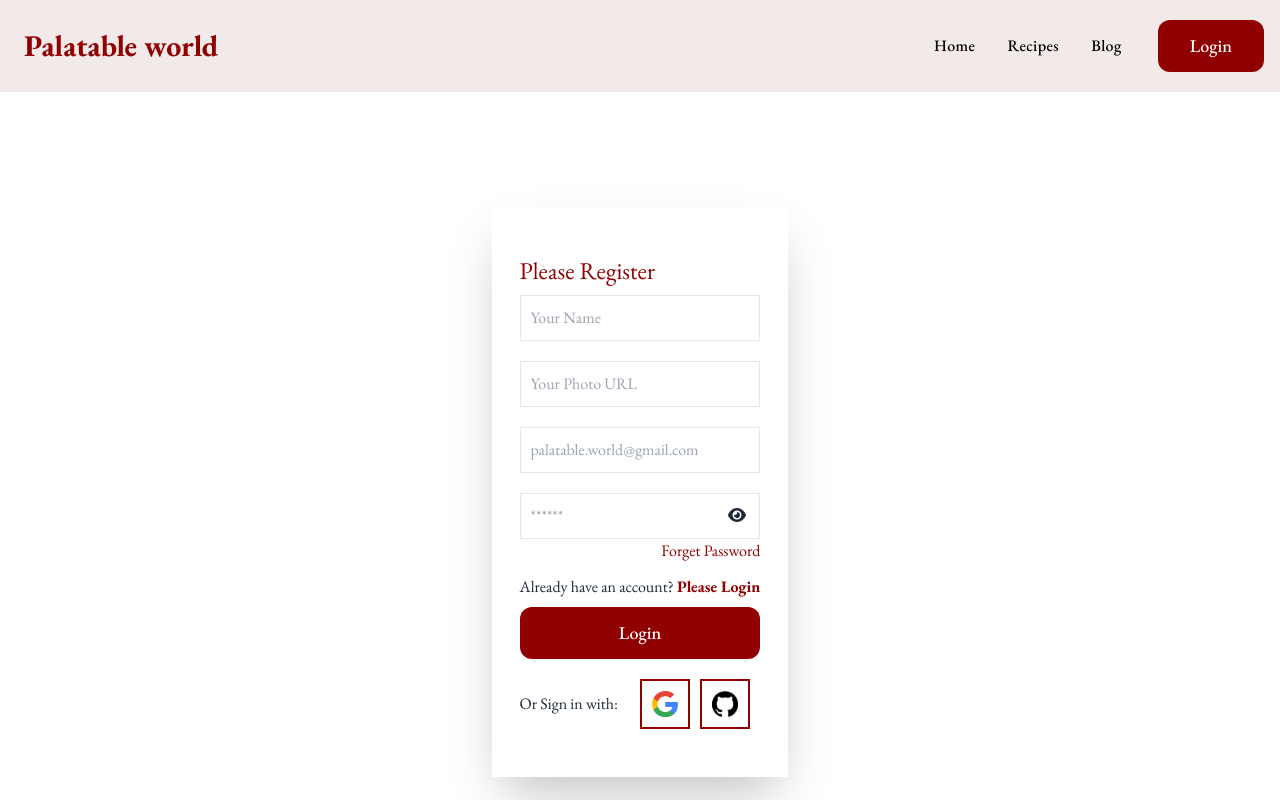
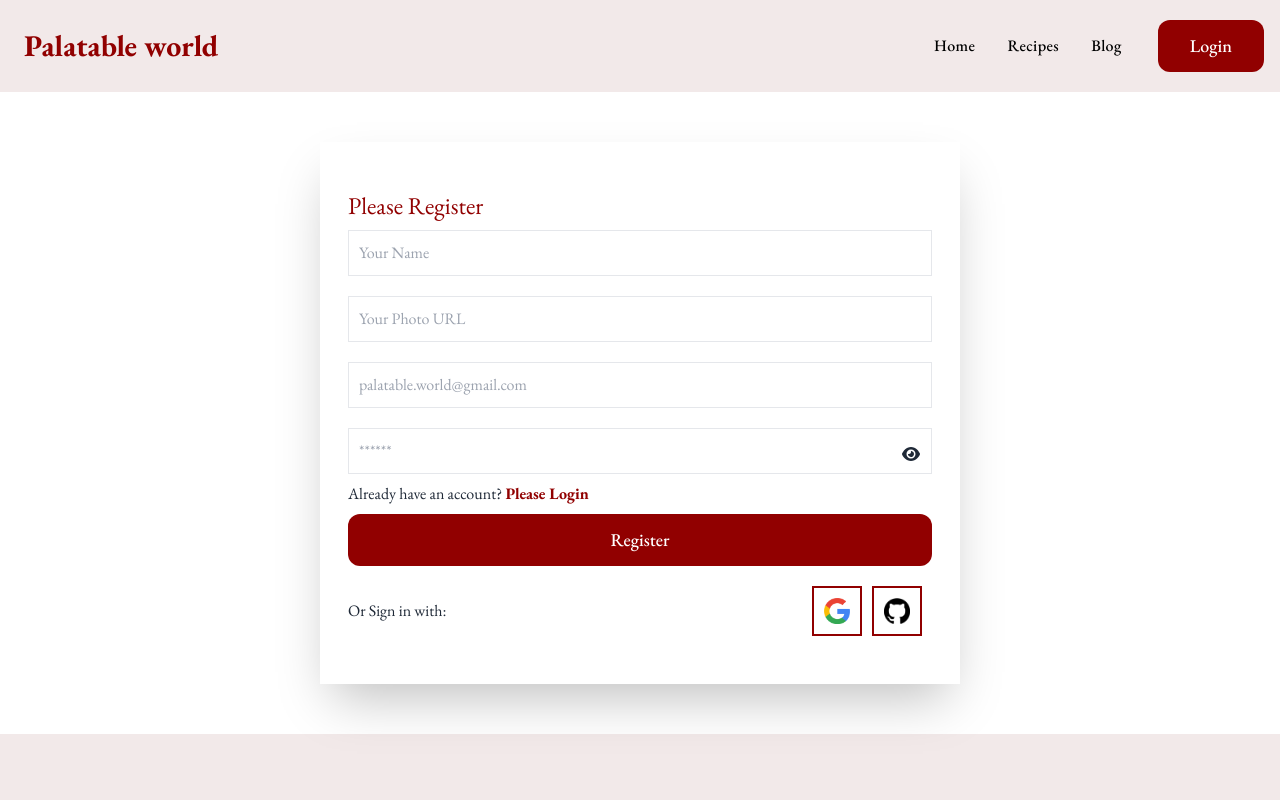
Before and after one commit to ashiqur-r-biplop/Palatable-world-client-site, a React (Vite) app: page /register in a window 1280 px wide. Shown: the top 800 px of the page. Built offline with nearby package versions, Linux system fonts and the light colour scheme.

Commit message:
added to register functionality

```diff
--- a/package.json
+++ b/package.json
@@ -13,9 +13,11 @@
     "@fortawesome/fontawesome-svg-core": "^6.4.0",
     "@fortawesome/free-solid-svg-icons": "^6.4.0",
     "@fortawesome/react-fontawesome": "^0.2.0",
+    "@heroicons/react": "^2.0.17",
     "@react-icons/all-files": "^4.1.0",
     "awesome-react-components": "^0.0.4",
     "daisyui": "^2.51.6",
+    "firebase": "^9.21.0",
     "localforage": "^1.10.0",
     "lottie-react": "^2.4.0",
     "match-sorter": "^6.3.1",
--- a/src/Provider/AuthProvider.jsx
+++ b/src/Provider/AuthProvider.jsx
@@ -1,11 +1,18 @@
 import React, { createContext } from "react";
 
 export const AuthContext = createContext(null);
+import { createUserWithEmailAndPassword, getAuth } from "firebase/auth";
+import app from "../firebase/firebase.config";
+
+const auth = getAuth(app);
 
 const AuthProvider = ({ children }) => {
-  // console.log(children);
+  const signUp = (email, password) => {
+    return createUserWithEmailAndPassword(auth, email, password);
+  };
+
   const authInfo = {
-    displayName: "auth provider set",
+    signUp
   };
   return (
     <AuthContext.Provider value={authInfo}>{children}</AuthContext.Provider>
--- a/src/Routes/route.jsx
+++ b/src/Routes/route.jsx
@@ -6,11 +6,14 @@ import Recipe from "../component/Recipe/Recipe";
 import SingleChefDetail from "../component/SingleChefDetail/SingleChefDetail";
 import Login from "../component/Login/Login";
 import Register from "../component/Login/Register";
+import ErrorPage from "../component/ErrorPage/ErrorPage";
+import PathError from "../component/pathError/PathError";
 
 const router = createBrowserRouter([
   {
     path: "/",
     element: <Main></Main>,
+    errorElement: <ErrorPage></ErrorPage>,
     children: [
       {
         path: "/",
--- /dev/null
+++ b/src/component/ErrorPage/ErrorPage.jsx
@@ -0,0 +1,28 @@
+import { FaceFrownIcon } from '@heroicons/react/24/solid'
+import React from 'react'
+import { Link, useRouteError } from 'react-router-dom'
+
+const ErrorPage = () => {
+  const { error, status } = useRouteError()
+  return (
+    <section className='flex items-center h-screen p-16 bg-gray-100 text-gray-900'>
+      <div className='container flex flex-col items-center justify-center px-5 mx-auto my-8'>
+        <FaceFrownIcon className='w-40 h-40 text-[#9873FF]' />
+        <div className='max-w-md text-center'>
+          <h2 className='mb-8 font-extrabold text-9xl text-[#9873FF]'>
+            <span className='sr-only'>Error</span>
+            {status || 404}
+          </h2>
+          <p className='text-2xl font-semibold md:text-3xl text-[#7E90FE] mb-8'>
+            {error?.message}
+          </p>
+          <Link to='/' className='text-title btn-primary'>
+            Back to homepage
+          </Link>
+        </div>
+      </div>
+    </section>
+  )
+}
+
+export default ErrorPage
--- a/src/component/Login/Login.jsx
+++ b/src/component/Login/Login.jsx
@@ -13,7 +13,7 @@ const Login = () => {
     <div className="container mx-auto">
       <div style={{ height: "80vh" }}>
         <form className="flex flex-col justify-center items-center h-full">
-          <div className="flex flex-col justify-start items-start fullForm shadow-2xl">
+          <div className="flex flex-col justify-start items-start fullForm lg:w-2/6 md:w-3/6  shadow-2xl">
             <h2 className="text-2xl mb-2" style={{ color: "#910000" }}>
               Please Login
             </h2>
@@ -32,8 +32,7 @@ const Login = () => {
               />
               <span
                 onClick={() => setToggleIcon(!toggleIcon)}
-                className=" absolute bottom-3 right-3 toggle-icon"
-
+                className="absolute bottom-3 right-3 toggle-icon"
               >
                 {toggleIcon ? (
                   <FontAwesomeIcon
@@ -68,8 +67,8 @@ const Login = () => {
                   style={{
                     width: "50px",
                     marginRight: "10px",
-                    border:"2px solid #910000",
-                    cursor:"pointer",
+                    border: "2px solid #910000",
+                    cursor: "pointer",
                     padding: "10px",
                   }}
                   src={googleImg}
@@ -79,8 +78,8 @@ const Login = () => {
                   style={{
                     width: "50px",
                     marginRight: "10px",
-                    border:"2px solid #910000",
-                    cursor:"pointer",
+                    border: "2px solid #910000",
+                    cursor: "pointer",
                     padding: "10px",
                   }}
                   src={gitHubImg}
--- a/src/component/Login/Register.jsx
+++ b/src/component/Login/Register.jsx
@@ -1,37 +1,81 @@
 import { faEye, faEyeSlash, faL } from "@fortawesome/free-solid-svg-icons";
 import { FontAwesomeIcon } from "@fortawesome/react-fontawesome";
-import React, { useState } from "react";
+import React, { useContext, useState } from "react";
 import { Link } from "react-router-dom";
 import googleImg from "../../assets/google.png";
 import gitHubImg from "../../assets/github.png";
+import { AuthContext } from "../../Provider/AuthProvider";
 
 const Register = () => {
-    const [toggleIcon, setToggleIcon] =useState(false)
+  const [toggleIcon, setToggleIcon] = useState(false);
+  const [errorMassage, setErrorMassage] = useState("");
+  const [email,setEmail]= useState("")
+  const { signUp } = useContext(AuthContext);
+
+  const handleSignUp = (e) => {
+    e.preventDefault();
+    const form = e.target;
+    const name = form.name.value;
+    const photoUrl = form.photoUrl.value;
+    const password = form.password.value;
+    if(!/^[^\s@]+@[^\s@]+\.[^\s@]+$/.test(email)){
+        setErrorMassage("Email are not valid")
+        return
+    }
+    if (password.length < 6) {
+      console.log(password.length);
+      setErrorMassage("Minimum six characters provide your password");
+      return;
+    }
+    if (!/^(?=.*[A-Za-z])/.test(password)) {
+      setErrorMassage("At least one letter");
+    } else {
+      signUp(email, password)
+        .then((result) => {
+          const loggedUser = result.user;
+          console.log(loggedUser);
+          setErrorMassage("");
+          form.reset();
+        })
+        .catch((err) => {
+          setErrorMassage(err.message);
+        });
+    }
+  };
+  const handleEmail =(e)=>{
+    setEmail(e.target.value);
+  }
   return (
     <div className="container mx-auto">
-      <div style={{ height: "100vh" }}>
-        <form className="flex flex-col justify-center items-center h-full">
-          <div className="flex flex-col justify-start items-start fullForm shadow-2xl">
+      <div style={{ margin: "50px 0px" }}>
+        <form
+          onSubmit={handleSignUp}
+          className="flex flex-col justify-center items-center h-full"
+        >
+          <div className="flex flex-col justify-start items-start fullForm lg:w-3/6 md:w-3/6  shadow-2xl">
             <h2 className="text-2xl mb-2" style={{ color: "#910000" }}>
               Please Register
             </h2>
             <input
-              type="email"
+              type="name"
               placeholder="Your Name"
               className="border"
-              name="email"
+              name="name"
+              required
             />
             <input
-              type="email"
+              type="text"
               placeholder="Your Photo URL"
               className="border"
-              name="email"
+              name="photoUrl"
+              required
             />
             <input
               type="email"
               placeholder="palatable.world@gmail.com"
               className="border"
               name="email"
+              onChange={handleEmail}
             />
             <div className="w-full relative">
               <input
@@ -40,13 +84,14 @@ const Register = () => {
                 placeholder="******"
                 name="password"
               />
-              <div
+
+              <span
                 onClick={() => setToggleIcon(!toggleIcon)}
-                className="w-full block absolute bottom-4 -right-52 toggle-icon"
+                className="absolute bottom-3 right-3 toggle-icon"
               >
                 {toggleIcon ? (
                   <FontAwesomeIcon
-                    className="block "
+                    className="block"
                     icon={faEyeSlash}
                   ></FontAwesomeIcon>
                 ) : (
@@ -55,21 +100,17 @@ const Register = () => {
                     icon={faEye}
                   ></FontAwesomeIcon>
                 )}
-              </div>
+              </span>
             </div>
-            <p className="mb-3 text-end w-full forget-password">
-              Forget Password
-            </p>
+            <p className="text-red-500 mb-2 ">{errorMassage}</p>
             <p className="mb-2">
               Already have an account?{" "}
-              <Link
-                style={{ color: "#910000", fontWeight: 700 }}
-                to="/login"
-              >
+              <Link style={{ color: "#910000", fontWeight: 700 }} to="/login">
                 Please Login
               </Link>
             </p>
-            <input type="submit" value="Login" className="btn-primary" />
+            <input type="submit" value="Register" className="btn-primary" />
+
             <div className="pt-5 flex items-center justify-between w-full">
               <p>Or Sign in with:</p>
               <div className="flex items-center justify-between">
--- a/src/component/SingleChefDetail/SingleChefDetail.jsx
+++ b/src/component/SingleChefDetail/SingleChefDetail.jsx
@@ -1,10 +1,11 @@
 import { faStar } from "@fortawesome/free-solid-svg-icons";
 import { FontAwesomeIcon } from "@fortawesome/react-fontawesome";
 import React, { useEffect, useState } from "react";
-import { useLoaderData, useParams } from "react-router-dom";
+import { useLoaderData, useNavigate, useParams } from "react-router-dom";
 import { addToDb } from "./../../fakeDb/fakeDb.js";
 import { AiFillHeart } from "react-icons/ai";
 import "./SingleChefDetail.css";
+import ErrorPage from "../ErrorPage/ErrorPage.jsx";
 
 const SingleChefDetail = () => {
   const [chefSingleData, setChefSingleData] = useState(null);
@@ -12,6 +13,7 @@ const SingleChefDetail = () => {
   const [controlDisable, setControlDisable] = useState(false);
   const [stored, setStored] = useState(false);
   const chefRecipes = useLoaderData();
+
   const id = useParams(null);
   useEffect(() => {
     fetch(
@@ -20,6 +22,7 @@ const SingleChefDetail = () => {
       .then((res) => res.json())
       .then((data) => setChefSingleData(data));
   }, []);
+
   const handleBookMark = (id) => {
     // addToDb(id);
     setDataId([...dataId, id]);
--- /dev/null
+++ b/src/firebase/firebase.config.js
@@ -0,0 +1,15 @@
+import { initializeApp } from "firebase/app";
+// Your web app's Firebase configuration
+const firebaseConfig = {
+  apiKey: "AIzaSyARNihEhprObs_zqGPzLj7fIha_Mnwz-W4",
+  authDomain: "palatable-world-client-site.firebaseapp.com",
+  projectId: "palatable-world-client-site",
+  storageBucket: "palatable-world-client-site.appspot.com",
+  messagingSenderId: "58478539605",
+  appId: "1:58478539605:web:01db8d47fe5bb3c3abb5dc"
+};
+
+// Initialize Firebase
+const app = initializeApp(firebaseConfig);
+
+export default app
```
Also changed, not shown: src/component/Login/Login.css (+10 -5 lines), 1 other file (tests, documents, lock files or other folders).
